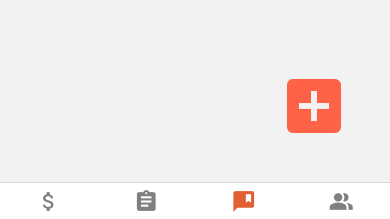
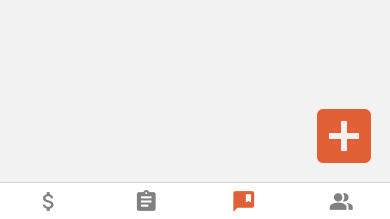
Before and after one commit to arzekeil/homies_management_system, a React Native app: screen /Board in a window 390 px wide. Shown: the part 613-832 px from the top of the page. Built offline with nearby package versions, Linux system fonts and the light colour scheme.

Commit message:
Changed the margin of posts and todo items

```diff
--- a/src/pages/Board/PostCard/index.js
+++ b/src/pages/Board/PostCard/index.js
@@ -21,7 +21,7 @@ export default function PostCard(props) {
               variant="outlined"
               key={postTag}
               style={styles.tags}
-              color="tomato"
+              color={palette.FLAME}
             />
           );
         })}
--- a/src/pages/Board/index.js
+++ b/src/pages/Board/index.js
@@ -2,6 +2,7 @@ import { StyleSheet, Text, View, TouchableOpacity } from "react-native";
 import { MaterialIcons } from "@expo/vector-icons";
 import { dummyPosts } from "../../dummy";
 import PostCard from "./PostCard";
+import { palette } from "../../palette";
 
 const handleAddPost = () => {
   return;
@@ -35,7 +36,7 @@ export default function BoardScreen() {
       </View>
       <TouchableOpacity onPress={() => handleAddPost()} style={styles.bottom}>
         <View>
-          <MaterialIcons name="add-box" size={72} color="tomato" />
+          <MaterialIcons name="add-box" size={72} color={palette.FLAME} />
         </View>
       </TouchableOpacity>
     </View>
@@ -46,12 +47,12 @@ const styles = StyleSheet.create({
   container: {
     flex: 1,
     flexDirection: "column",
-    margin: 20,
+    margin: 0,
   },
   postContainer: {},
   bottom: {
-    bottom: 20,
-    right: 20,
+    bottom: 10,
+    right: 10,
     position: "absolute",
   },
 });
--- a/src/pages/Group/Members/index.js
+++ b/src/pages/Group/Members/index.js
@@ -2,6 +2,7 @@ import { StyleSheet, View, Text, TouchableOpacity } from "react-native";
 import { MaterialIcons } from "@expo/vector-icons";
 
 import MemberCard from "./MemberCard";
+import { palette } from "../../../palette";
 
 export default function Members() {
   const membersList = [
@@ -36,7 +37,7 @@ export default function Members() {
         <Text style={styles.header}>In da house</Text>
         <TouchableOpacity onPress={() => handleAddMember()}>
           <View style={styles.button}>
-            <MaterialIcons name="add-box" size={48} color="tomato" />
+            <MaterialIcons name="add-box" size={48} color={palette.FLAME} />
           </View>
         </TouchableOpacity>
       </View>
--- a/src/pages/Group/ProfileCard/index.js
+++ b/src/pages/Group/ProfileCard/index.js
@@ -31,7 +31,7 @@ export default function ProfileCard() {
 
 const styles = StyleSheet.create({
   container: {
-    backgroundColor: palette.TUMBLEWEED,
+    backgroundColor: palette.LIGHTGREY,
     display: "flex",
     flexDirection: "row",
     justifyContent: "center",
--- a/src/pages/Todo/TaskInput/index.js
+++ b/src/pages/Todo/TaskInput/index.js
@@ -43,14 +43,14 @@ const styles = StyleSheet.create({
     borderColor: "grey",
     backgroundColor: "white",
     borderWidth: 1,
-    marginHorizontal: 20,
+    marginHorizontal: 0,
     borderRadius: 12,
     flexDirection: "row",
     alignItems: "center",
     justifyContent: "space-between",
     paddingHorizontal: 10,
     position: "absolute",
-    bottom: 20,
+    bottom: 0,
   },
   inputField: {
     color: "grey",
--- a/src/pages/Todo/TaskItem/index.js
+++ b/src/pages/Todo/TaskItem/index.js
@@ -28,7 +28,7 @@ function TaskItem(props) {
 const styles = StyleSheet.create({
   container: {
     flexDirection: "row",
-    marginHorizontal: 20,
+    marginHorizontal: 0,
   },
   index: {
     color: "#fff",
```
